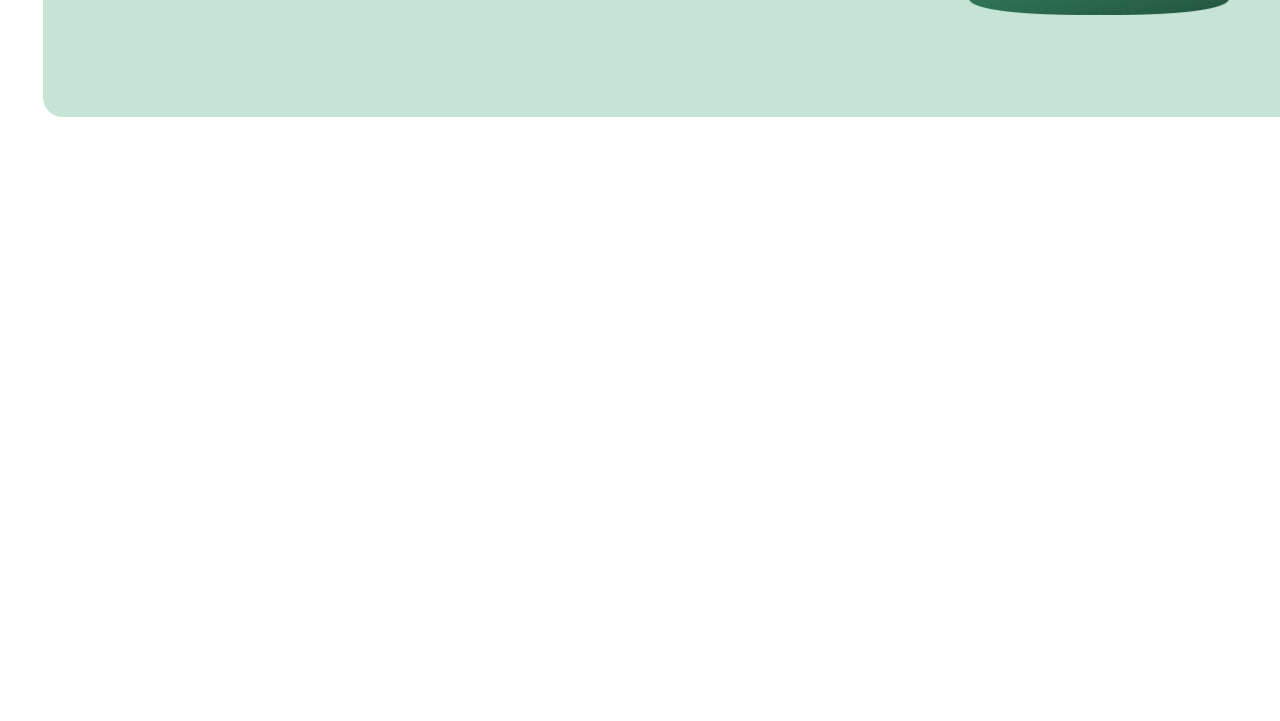
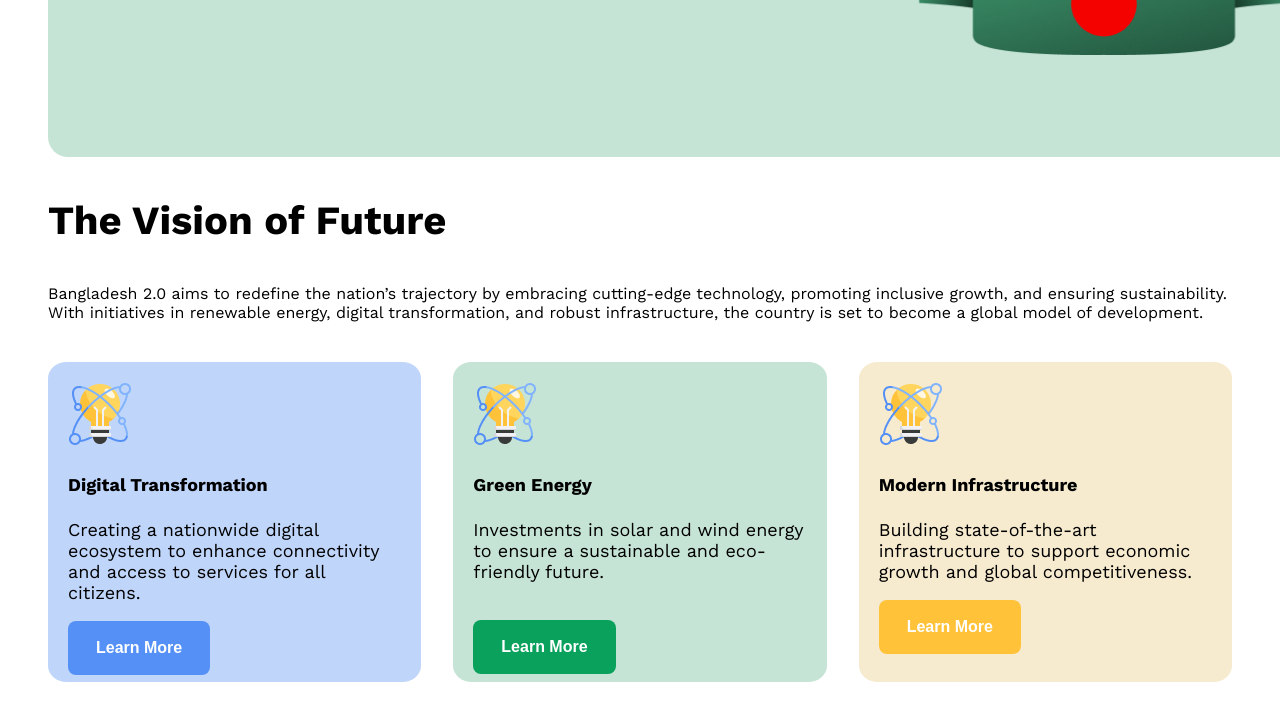
Before and after one commit to zinniaakter1/B11A1--assignment-1, a plain HTML site: page index.html in a window 1280 px wide. Shown: the part 491-1212 px from the top of the page. Before the commit the page ends 800 px from the top, so only its background shows below. Drawn offline with nearby package versions, Linux system fonts and the light colour scheme.

Commit message:
added vision section

```diff
--- a/index.html
+++ b/index.html
@@ -9,7 +9,7 @@
 <link href="https://fonts.googleapis.com/css2?family=Fira+Sans:ital,wght@0,100;0,200;0,300;0,400;0,500;0,600;0,700;0,800;0,900;1,100;1,200;1,300;1,400;1,500;1,600;1,700;1,800;1,900&family=Open+Sans:ital,wght@0,300..800;1,300..800&family=Work+Sans:ital,wght@0,100..900;1,100..900&display=swap" rel="stylesheet">
     <link rel="stylesheet" href="styles/style.css">
 </head>
-<body>
+<body class="first">
     <header class="fira-sans-static">
         <div class="banner">
             <div class="banner-content">
@@ -24,6 +24,31 @@
                 <img class="banner-pro-pic" src="assets/hero.png" alt="">
             </div>
         </div>
+        <section class="vision">
+            <h3 class="section-title">The Vision of Future</h3>
+            <p class="section-description">Bangladesh 2.0 aims to redefine the nation’s trajectory by embracing cutting-edge technology, promoting inclusive growth, and ensuring sustainability. With initiatives in renewable energy, digital transformation, and robust infrastructure, the country is set to become a global model of development.</p>
+
+           <div class="model-container">
+            <div class="development-model1">
+                <img src="assets/card-icon.png" alt="">
+                <h4 class="model-title">Digital Transformation</h4>
+                <p class="model-description">Creating a nationwide digital ecosystem to enhance connectivity and access to services for all citizens.</p>
+                <button class="btn-1">Learn More</button>
+            </div>
+            <div class="development-model2">
+                <img src="assets/card-icon.png" alt="">
+                <h4 class="model-title">Green Energy</h4>
+                <p class="model-description">Investments in solar and wind energy to ensure a sustainable and eco-friendly future.</p>
+                <button class="btn-2">Learn More</button>
+            </div>
+            <div class="development-model3">
+                <img src="assets/card-icon.png" alt="">
+                <h4 class="model-title">Modern Infrastructure</h4>
+                <p class="model-description">Building state-of-the-art infrastructure to support economic growth and global competitiveness.</p>
+                <button class="btn-3">Learn More</button>
+            </div>
+           </div>
+        </section>
 
     </header>
     <main>
--- a/styles/style.css
+++ b/styles/style.css
@@ -4,10 +4,13 @@
   font-weight: <weight>;
   font-style: normal;
 }
+.first{
+    padding: 40px;
+}
 /* banner styles */
 .banner{
+    font-family: "Fira Sans", serif;
     display: flex;
-    margin: 2px 35px 10px;
     width: 1200px;
     height: 400px;
     justify-content: space-between;
@@ -44,3 +47,82 @@
 .banner-pro-pic{
     width: 474px ;
 }
+
+/* vison section design */
+.section-title{
+    font-weight: bold;
+    font-size: 40px;
+}
+.section-description{
+    font-size: 16;
+    margin: 0px;
+}
+
+/* model1 styles */
+.model-container{
+    display: flex;
+    gap: 32px;
+    padding-top: 40px;
+    border: 2px;
+    border-radius: 20%;
+    font-size: 18px;
+}
+.development-model1{
+    height: 280px;
+    width: 500px;
+    background-color: #bfd5fa;
+    padding: 20px;
+    border: 2px;
+    border-radius: 5%;
+
+}
+.btn-1{
+    background-color: #5490F5;
+    color: white;
+    font-size: 16px;
+    padding: 18px 28px;
+    font-weight: bold;
+    border-radius: 8px;
+    border: none;
+    margin-bottom: 5px;
+}
+
+/* model2 styles */
+.development-model2{
+    height: 280px;
+    width: 500px;
+    background-color: #C6E4D6;
+    padding: 20px;
+    border: 2px;
+    border-radius: 5%;
+
+}
+.btn-2{
+    background-color: #09A15C;
+    color: white;
+    font-size: 16px;
+    padding: 18px 28px;
+    font-weight: bold;
+    border-radius: 8px;
+    border: none;
+    margin-top: 20px;
+}
+
+/* model3 styles */
+.development-model3{
+    height: 280px;
+    width: 500px;
+    background-color: #F7EBCF;
+    padding: 20px;
+    border: 2px;
+    border-radius: 5%;
+}
+.btn-3{
+    background-color: #FFC239 ;
+    color: white;
+    font-size: 16px;
+    padding: 18px 28px;
+    font-weight: bold;
+    border-radius: 8px;
+    border: none;
+}
```
